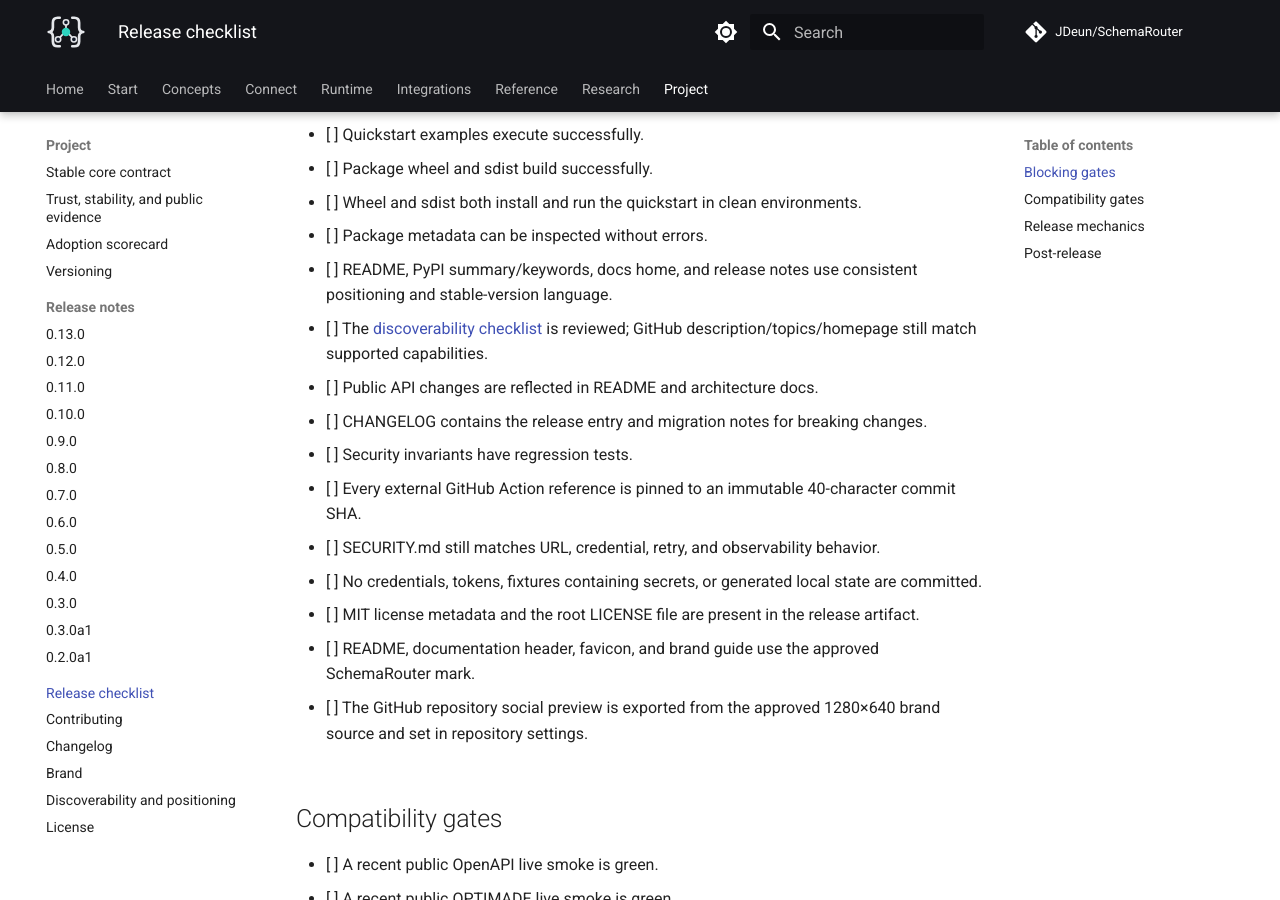
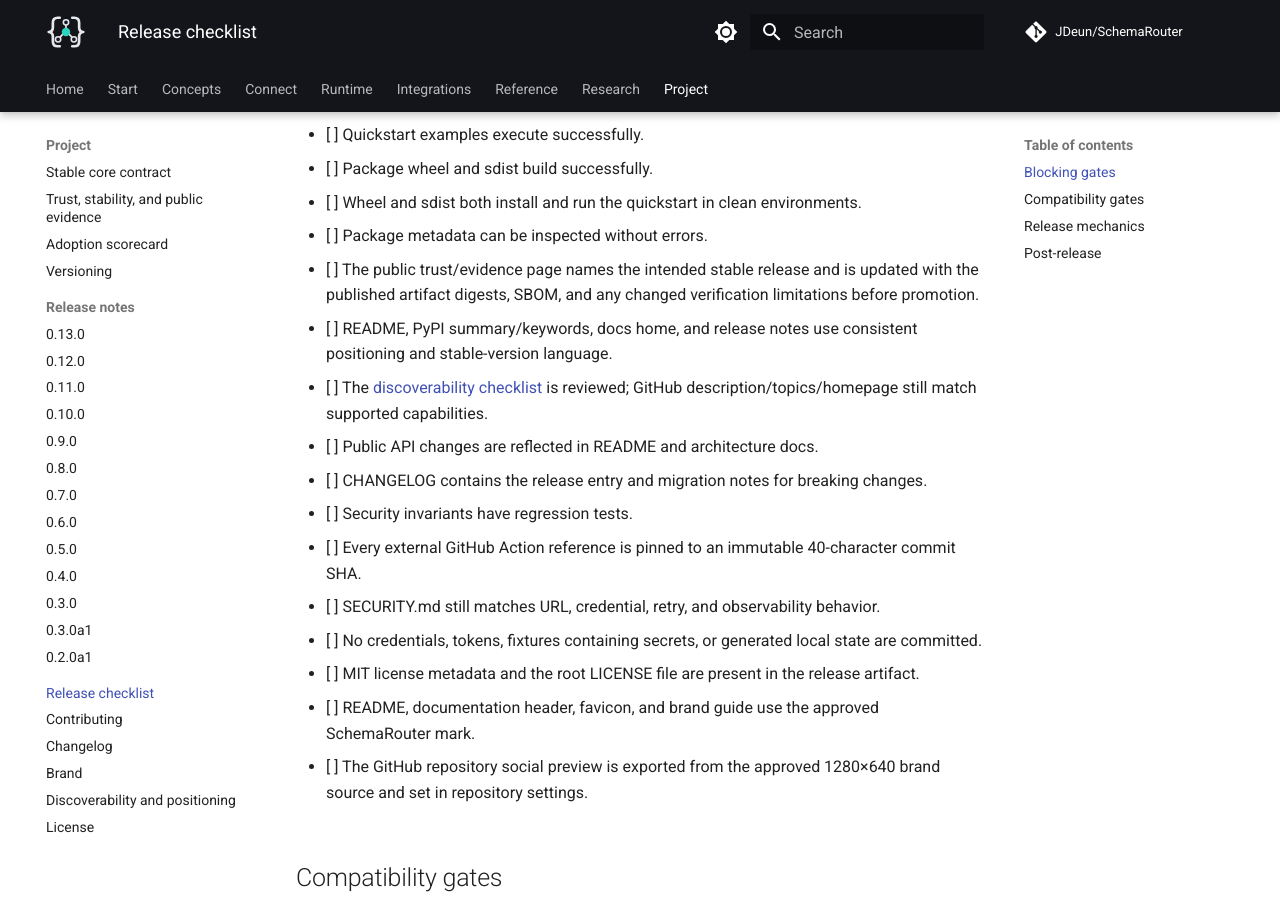
Before and after one commit to JDeun/SchemaRouter, an MkDocs documentation site: the page built from docs/release-checklist.md, in a window 1280 px wide and 900 px high, scrolled down 632 px. Built offline with MkDocs 1.6.1 and Material for MkDocs 9.7.7, drawn with Linux system fonts in a browser that asks for light colours; comment, search, counter and statistics services are not loaded.

Commit message:
docs: add public evidence release gate

```diff
--- a/docs/release-checklist.md
+++ b/docs/release-checklist.md
@@ -18,6 +18,8 @@ Use this checklist before promoting a SchemaRouter alpha, beta, release candidat
 - [ ] Package wheel and sdist build successfully.
 - [ ] Wheel and sdist both install and run the quickstart in clean environments.
 - [ ] Package metadata can be inspected without errors.
+- [ ] The public trust/evidence page names the intended stable release and is updated with the
+  published artifact digests, SBOM, and any changed verification limitations before promotion.
 - [ ] README, PyPI summary/keywords, docs home, and release notes use consistent positioning and
   stable-version language.
 - [ ] The [discoverability checklist](project/discoverability.md#release-discoverability-checklist)
```
